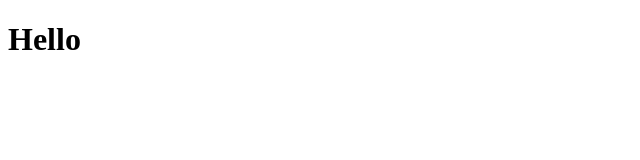
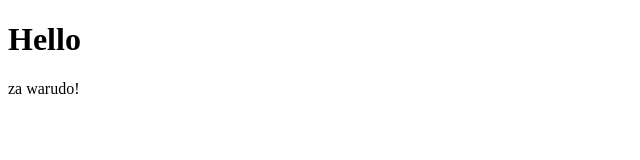
Before and after one commit to slooi/testGit, a plain HTML site: page index.html in a window 1280 px wide. Shown: the full height of the page, 0-640 px from the left. Drawn offline with Linux system fonts and the light colour scheme.

Commit message:
za warudo

```diff
--- a/index.html
+++ b/index.html
@@ -8,5 +8,6 @@
 </head>
 <body>
 	<h1>Hello</h1>
+	<p>za warudo!</p>
 </body>
 </html>
```
